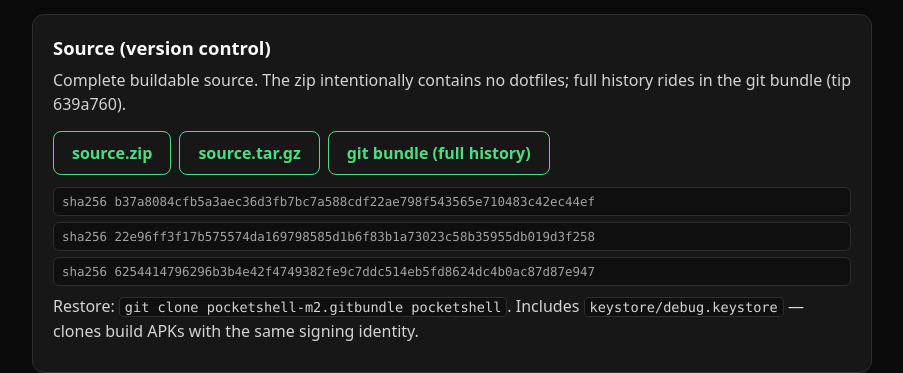
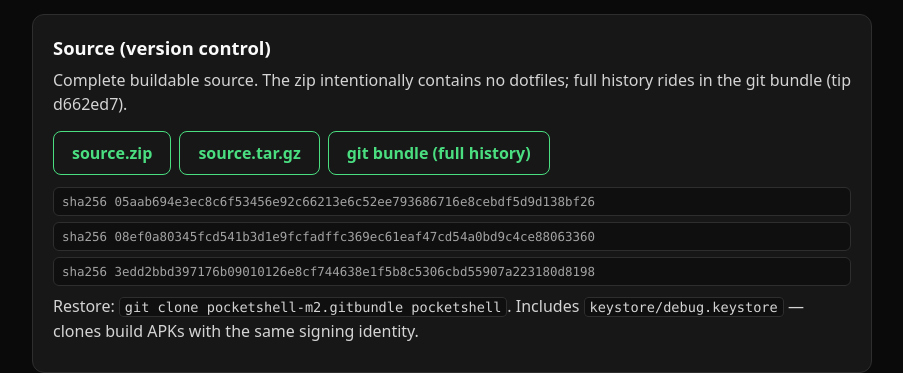
Before and after one commit to Taha-Raees/pocketshell, a Next.js app: page / in a window 1280 px wide. Shown: the part 2052-2425 px from the top of the page, without its empty margins (188-1091 px from the left). Built offline with nearby package versions, Linux system fonts and the light colour scheme.

Commit message:
delivery: server restarted after environment reset — payload re-cut at tip d662ed7 (APK byte-identical, reproducible build), page/manifest hashes updated

```diff
--- a/app/page.tsx
+++ b/app/page.tsx
@@ -2,9 +2,9 @@ const VERSION = "v0.7.0-ui";
 
 const HASHES = {
   apk: "f8db8394fb7ce6b3f272abee094658f0d3a7c660d74690e3c99080874799d719",
-  zip: "b37a8084cfb5a3aec36d3fb7bc7a588cdf22ae798f543565e710483c42ec44ef",
-  tgz: "22e96ff3f17b575574da169798585d1b6f83b1a73023c58b35955db019d3f258",
-  bundle: "6254414796296b3b4e42f4749382fe9c7ddc514eb5fd8624dc4b0ac87d87e947",
+  zip: "05aab694e3ec8c6f53456e92c66213e6c52ee793686716e8cebdf5d9d138bf26",
+  tgz: "08ef0a80345fcd541b3d1e9fcfadffc369ec61eaf47cd54a0bd9c4ce88063360",
+  bundle: "3edd2bbd397176b09010126e8cf744638e1f5b8c5306cbd55907a223180d8198",
 };
 
 function Sha({ text }: { text: string }) {
@@ -157,7 +157,7 @@ export default function Home() {
         <h2>Source (version control)</h2>
         <p>
           Complete buildable source. The zip intentionally contains no
-          dotfiles; full history rides in the git bundle (tip 639a760).
+          dotfiles; full history rides in the git bundle (tip d662ed7).
         </p>
         <a className="btn secondary" href="/PocketShell-v0.7.0-ui-source.zip">
           source.zip
```
Also changed, not shown: download/README.md.
